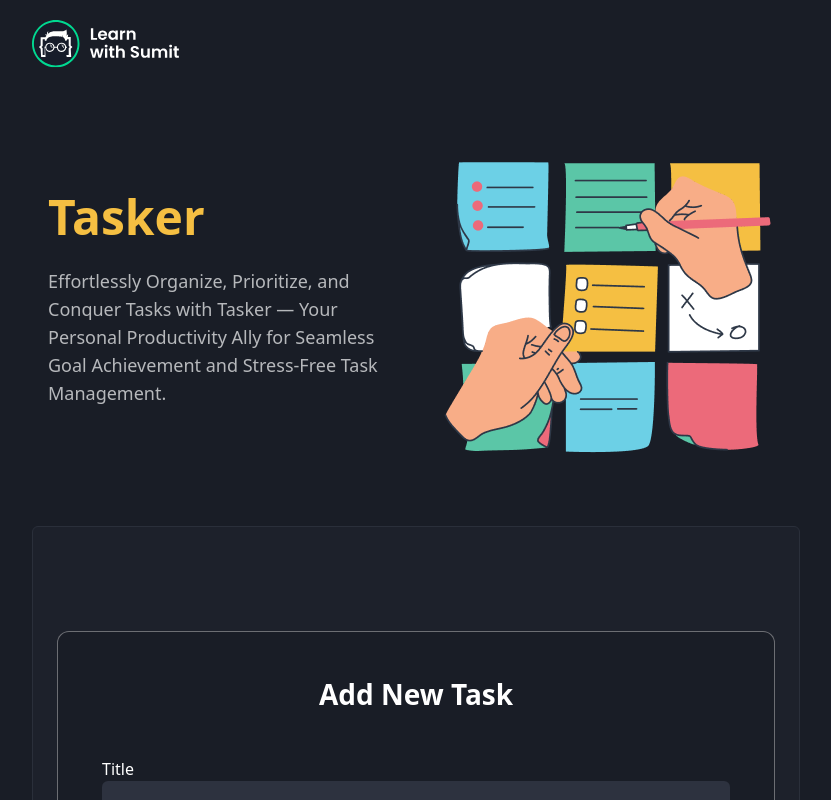
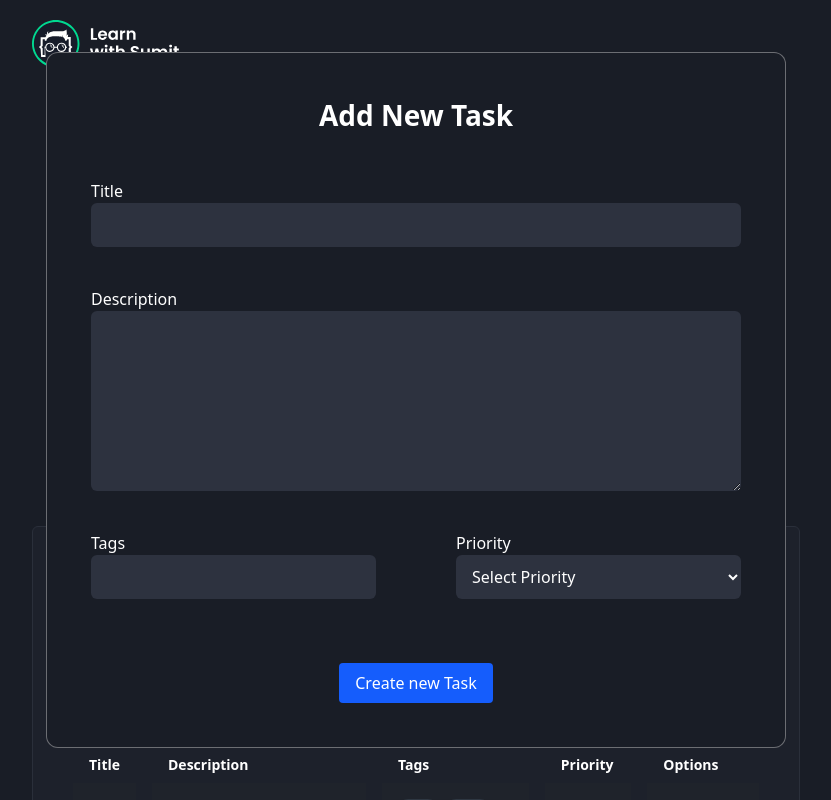
Before and after one commit to Md-Asikul-Islam/Task-manager, a React (Vite) app: page / in a window 1280 px wide. Both pictures are taken after typing "Sample" into the empty fields and a click on the button "Add Task". Shown: the top 800 px of the page, without its empty margins (224-1055 px from the left). Built offline with nearby package versions, Linux system fonts and the light colour scheme.

Commit message:
updating the modal showing as modal type

```diff
--- a/src/Components/AddTaskModal.jsx
+++ b/src/Components/AddTaskModal.jsx
@@ -2,14 +2,20 @@ import React from "react";
 
 function AddTaskModal() {
   return (
-    <form className="mx-auto my-10 w-full max-w-[740px] rounded-xl border border-[#FEFBFB]/[36%] bg-[#191D26] p-9 max-md:px-4 lg:my-20 lg:p-11">
+    <>
+  {/* Overlay */}
+  <div className="fixed inset-0  bg-opacity-70 z-40"></div>
+
+  {/* Modal Form */}
+  <div className="fixed inset-0 z-50 flex items-center justify-center p-4">
+    <form className="w-full max-w-[740px] rounded-xl border border-[#FEFBFB]/[36%] bg-[#191D26] p-6 sm:p-9 lg:p-11">
       <h2 className="mb-9 text-center text-2xl font-bold text-white lg:mb-11 lg:text-[28px]">
         Add New Task
       </h2>
 
       <div className="space-y-9 text-white lg:space-y-10">
         <div className="space-y-2 lg:space-y-3">
-          <label for="title">Title</label>
+          <label htmlFor="title">Title</label>
           <input
             className="block w-full rounded-md bg-[#2D323F] px-3 py-2.5"
             type="text"
@@ -20,10 +26,9 @@ function AddTaskModal() {
         </div>
 
         <div className="space-y-2 lg:space-y-3">
-          <label for="description">Description</label>
+          <label htmlFor="description">Description</label>
           <textarea
             className="block min-h-[120px] w-full rounded-md bg-[#2D323F] px-3 py-2.5 lg:min-h-[180px]"
-            type="text"
             name="description"
             id="description"
             required
@@ -32,7 +37,7 @@ function AddTaskModal() {
 
         <div className="grid-cols-2 gap-x-4 max-md:space-y-9 md:grid lg:gap-x-10 xl:gap-x-20">
           <div className="space-y-2 lg:space-y-3">
-            <label for="tags">Tags</label>
+            <label htmlFor="tags">Tags</label>
             <input
               className="block w-full rounded-md bg-[#2D323F] px-3 py-2.5"
               type="text"
@@ -43,7 +48,7 @@ function AddTaskModal() {
           </div>
 
           <div className="space-y-2 lg:space-y-3">
-            <label for="priority">Priority</label>
+            <label htmlFor="priority">Priority</label>
             <select
               className="block w-full cursor-pointer rounded-md bg-[#2D323F] px-3 py-2.5"
               name="priority"
@@ -59,7 +64,7 @@ function AddTaskModal() {
         </div>
       </div>
 
-      <div className="mt-16 flex justify-center lg:mt-20">
+      <div className="mt-12 lg:mt-16 flex justify-center">
         <button
           type="submit"
           className="rounded bg-blue-600 px-4 py-2 text-white transition-all hover:opacity-80"
@@ -68,6 +73,9 @@ function AddTaskModal() {
         </button>
       </div>
     </form>
+  </div>
+</>
+
   );
 }
 
--- a/src/Components/TaskBoard.jsx
+++ b/src/Components/TaskBoard.jsx
@@ -11,12 +11,12 @@ const [tasks, setTasks] = useState(defaultTask);
 const [showModal, setShowModal] = useState(false)
 const handleAddTask = () => {
  console.log("adding task")
- setShowModal((showModal) => !showModal)
+ setShowModal(true)
 }
   return (
     <div className="w-full max-w-[80rem] mx-auto p-4 sm:p-5 md:p-6 bg-[#1D212B] rounded-md border border-[#2A2F3A]">
+       {showModal && <AddTaskModal/> }
       <div className="space-y-4">
-        {showModal && <AddTaskModal/>}
         <SearchBar />
         <TaskAction onAddClick ={handleAddTask} />
         <TaskList tasks={tasks} />
```
